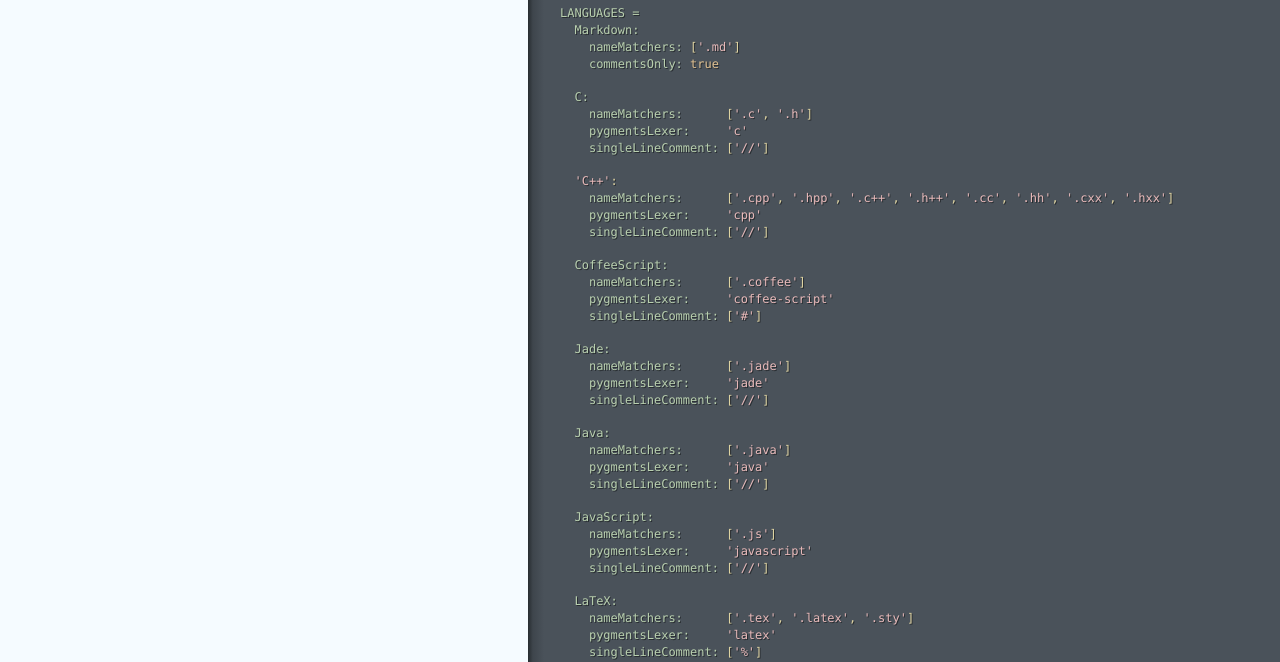
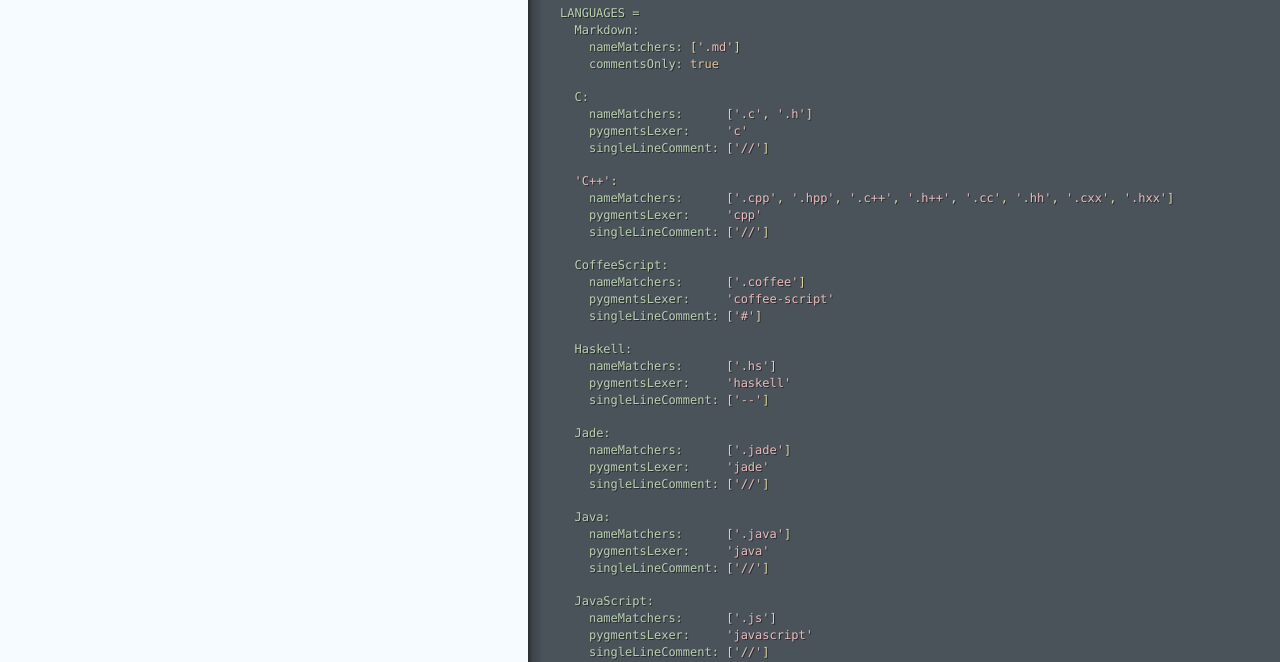
Before and after one commit to nevir/groc, a plain HTML site: page languages.html in a window 1280 px wide. Shown: the part 142-804 px from the top of the page. Drawn offline with Linux system fonts and the light colour scheme.

Commit message:
Generated documentation for a621c567589bf0f7f4a2c4f63bea3d390d2d746f

```diff
--- a/languages.html
+++ b/languages.html
@@ -17,6 +17,11 @@
     <span class="nv">nameMatchers: </span>     <span class="p">[</span><span class="s1">&#39;.coffee&#39;</span><span class="p">]</span>
     <span class="nv">pygmentsLexer: </span>    <span class="s1">&#39;coffee-script&#39;</span>
     <span class="nv">singleLineComment: </span><span class="p">[</span><span class="s1">&#39;#&#39;</span><span class="p">]</span>
+
+  <span class="nv">Haskell:</span>
+    <span class="nv">nameMatchers: </span>     <span class="p">[</span><span class="s1">&#39;.hs&#39;</span><span class="p">]</span>
+    <span class="nv">pygmentsLexer: </span>    <span class="s1">&#39;haskell&#39;</span>
+    <span class="nv">singleLineComment: </span><span class="p">[</span><span class="s1">&#39;--&#39;</span><span class="p">]</span>
 
   <span class="nv">Jade:</span>
     <span class="nv">nameMatchers: </span>     <span class="p">[</span><span class="s1">&#39;.jade&#39;</span><span class="p">]</span>
```
